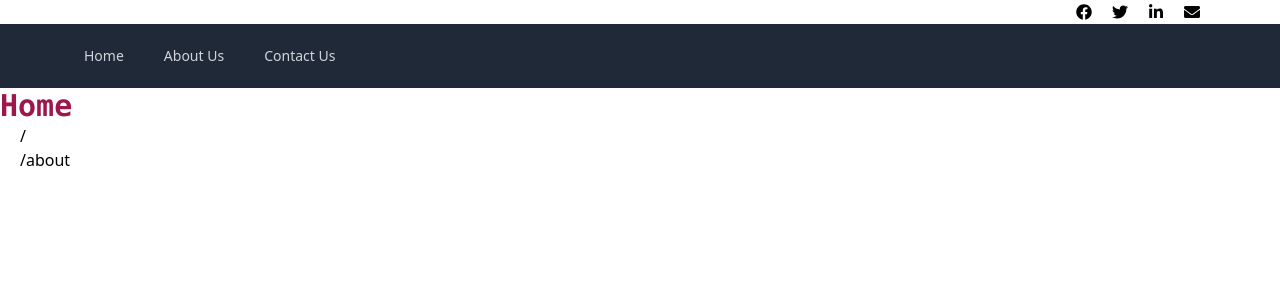
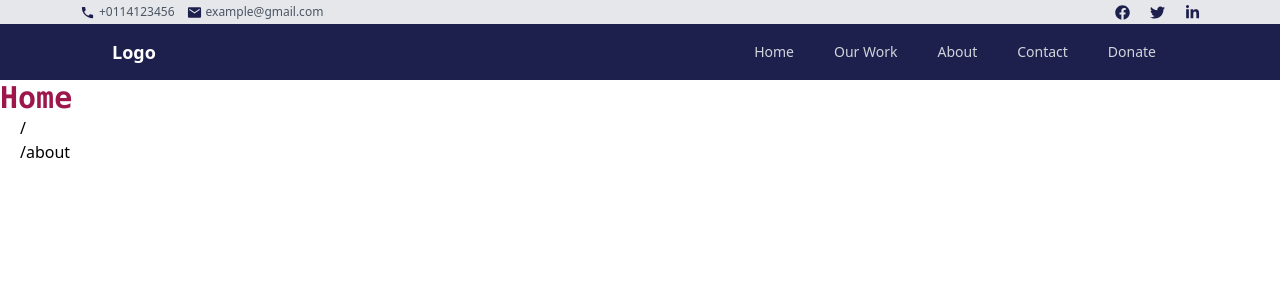
Before and after one commit to Liya-F/infoSite, a React (Vite) app: page / in a window 1280 px wide. Shown: the top 300 px of the page. Built offline with nearby package versions, Linux system fonts and the light colour scheme.

Commit message:
UI components

```diff
--- /dev/null
+++ b/src/components/ui/Button.jsx
@@ -0,0 +1,15 @@
+import React from 'react';
+
+const Button = ({ text, type }) => {
+  const isFilled = type === 'filled';
+
+  return (
+    <button
+      className={` w-28 px-6 py-3 ${isFilled ? 'bg-secondary text-primary' : 'border border-secondary text-secondary'} rounded-2xl hover:scale-105`}
+    >
+      {text}
+    </button>
+  );
+};
+
+export default Button;
--- /dev/null
+++ b/src/components/ui/Link.jsx
@@ -0,0 +1,11 @@
+import React from 'react'
+
+const Link = ({ to, text }) => {
+  return (
+    <a href={to} className="text-gray-300 hover:text-gray-100 px-3 py-2 text-sm font-medium h-full">
+      {text}
+    </a>
+  )
+}
+
+export default Link
--- a/src/components/ui/NavBar.jsx
+++ b/src/components/ui/NavBar.jsx
@@ -1,31 +1,33 @@
+import React, { useState } from 'react';
+import Link from './Link'
+import { HiMenu, HiX} from 'react-icons/hi';
+import {FaFacebook, FaTwitter, FaLinkedinIn} from 'react-icons/fa';
+import { IoMdCall, IoMdMail } from 'react-icons/io';
 
-import React, { useState } from 'react';
-import { HiMenu, HiX} from 'react-icons/hi';
-import {FaEnvelope, FaFacebook, FaTwitter, FaLinkedinIn} from 'react-icons/fa';
 
 const Socials = () => {
   return (
-    <div className="contact-info flex justify-between items-center px-20 p-1">
+    <div className="contact-info flex justify-between items-center md:px-20 px-10 p-1 bg-gray-200 text-primary">
       <div className=" flex items-center">
-
+        <IoMdCall size={15} />
+        <span className=' text-xs ml-1 mr-3 text-gray-600'>+0114123456</span>
+        <IoMdMail size={15} />
+        <span className=' text-xs ml-1 text-gray-600'>example@gmail.com</span>
       </div>
       <div className="social-icons flex space-x-5 ">
       <a href="https://www.facebook.com">
-        <FaFacebook />
+        <FaFacebook size={15} />
       </a>
       <a href="https://www.twitter.com">
-        <FaTwitter />
+        <FaTwitter size={15}/>
       </a>
       <a href="https://www.linkedin.com">
-        <FaLinkedinIn />
+        <FaLinkedinIn size={15} />
       </a>
-      <a href='#'><FaEnvelope /></a>
     </div>
     </div>
   );
 };
-
-
 
 const Navbar = () => {
   const [isOpen, setIsOpen] = useState(false);
@@ -37,25 +39,13 @@ const Navbar = () => {
   return (
     <>
     <Socials />
-    <nav className="bg-gray-800">
+    <nav className=" bg-primary sticky top-0 z-50">
       <div className="max-w-7xl mx-auto px-4 sm:px-6 lg:px-8">
-        <div className="flex items-center justify-between h-16">
-          {/* Logo and menu items for larger screens */}
-          <div className="hidden md:block">
-            <div className="ml-10 flex items-baseline space-x-4">
-              <a href="/" className="text-gray-300 hover:bg-gray-700 hover:text-white px-3 py-2 rounded-md text-sm font-medium">
-                Home
-              </a>
-              <a href="/about" className="text-gray-300 hover:bg-gray-700 hover:text-white px-3 py-2 rounded-md text-sm font-medium">
-                About Us
-              </a>
-              <a href="/contact" className="text-gray-300 hover:bg-gray-700 hover:text-white px-3 py-2 rounded-md text-sm font-medium">
-                Contact Us
-              </a>
-            </div>
+        <div className="flex items-center justify-between h-14 md:px-20 px-5">
+          <div className="flex items-center">
+            <span className="text-white text-lg font-bold">Logo</span>
           </div>
 
-          {/* Toggle button for smaller screens */}
           <div className="-mr-2 flex md:hidden">
             <button
               onClick={toggleNavbar}
@@ -67,13 +57,22 @@ const Navbar = () => {
               {isOpen ? <HiX className="h-6 w-6" /> : <HiMenu className="h-6 w-6" />}
             </button>
           </div>
+
+          <div className="hidden md:block">
+            <div className="ml-4 flex items-center space-x-4">
+            <Link to="/" text="Home"/>
+            <Link to="/ourwork" text="Our Work"/>
+            <Link to="/about" text="About"/>
+            <Link to="/contact" text="Contact"/>
+            <Link to="/donate" text="Donate"/>
+            </div>
+          </div>
         </div>
       </div>
 
-      {/* Mobile menu items */}
       <div className={`${isOpen ? 'block' : 'hidden'} md:hidden`} id="mobile-menu">
         <div className="px-2 pt-2 pb-3 space-y-1 sm:px-3">
-          <a href="/" className="text-gray-300 hover:bg-gray-700 hover:text-white block px-3 py-2 rounded-md text-base font-medium">
+        <a href="/" className="text-gray-300 hover:bg-gray-700 hover:text-white block px-3 py-2 rounded-md text-base font-medium">
             Home
           </a>
           <a href="/about" className="text-gray-300 hover:bg-gray-700 hover:text-white block px-3 py-2 rounded-md text-base font-medium">
```
